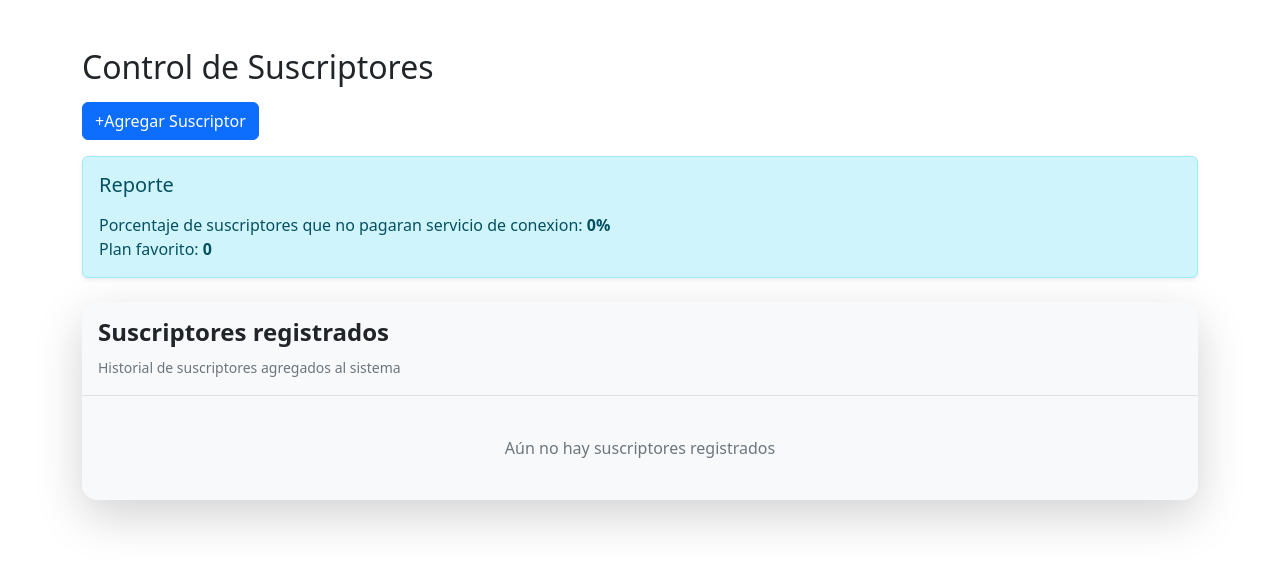
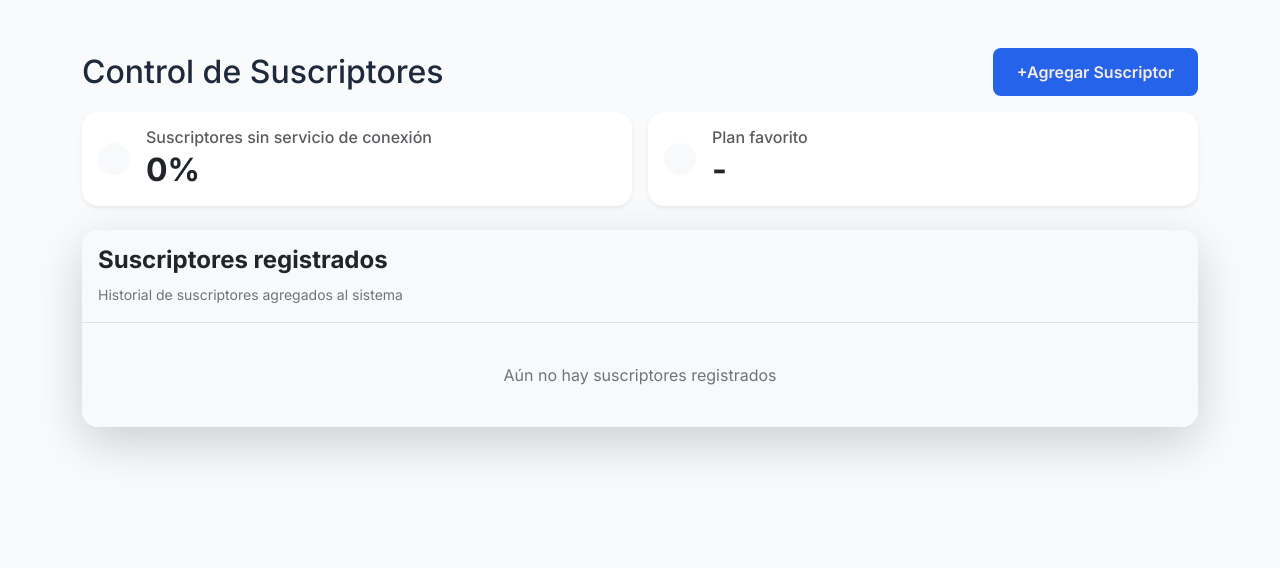
Before and after one commit to corvodi13/Ejercicio-5-Repositorio, a plain HTML site: page index.html in a window 1280 px wide. Drawn offline with nearby package versions, Linux system fonts and the light colour scheme.

Commit message:
Mejoras en la interfaz

```diff
--- a/index.html
+++ b/index.html
@@ -4,21 +4,97 @@
 <meta charset="UTF-8" />
 <meta name="viewport" content="width=device-width, initial-scale=1.0" />
 <title>Agencia de Netflix - Bootstrap</title>
+<link href="https://fonts.googleapis.com/css2?family=Inter:wght@300;400;500;600;700&display=swap" rel="stylesheet">
 <link href="https://cdn.jsdelivr.net/npm/bootstrap@5.3.0/dist/css/bootstrap.min.css" rel="stylesheet" />
 </head>
 <body>
+  <style>
+
+    :root {
+            --bg-light: #f8fafc;
+            --brand-dark: #0f172a;
+            --text-dark: #1e293b;
+            --brand-blue: #2563eb;
+            --border: #e2e8f0;
+
+    }
+
+    body {
+          background-color: var(--bg-light);
+          color: var(--text-dark);
+          font-family: 'Inter', sans-serif;
+    }
+
+    .btn-add {
+            background-color: var(--brand-blue);
+            color: rgb(245, 235, 235);
+            border: none;
+            border-radius: 8px;
+            padding: 0.75rem 1.5rem;
+            font-weight: 600;
+            transition: 0.2s ease;
+    }
+
+    .btn-add:hover {
+    background-color: #1e40af;
+    color: white;
+}
+
+    .form-control, .form-select {
+            border: 1px solid var(--border);
+            border-radius: 8px;
+            padding: 0.7rem;
+            font-size: 0.95rem;
+        }
+
+  </style>
 <div id="app-bootstrap" class="container mt-5">
-    <h2 class="mb-3">Control de Suscriptores</h2>
 
-    <button type="button" class="btn btn-primary mb-3" id="body_btNuevoSuscriptor">+Agregar Suscriptor</button>
 
-    <div class="alert alert-info shadow-sm">
-<h5 class="mb-3">Reporte</h5>
+    <div class="d-flex justify-content-between align-items-center mb-3">
+    <h2 class="mb-0">Control de Suscriptores</h2>
+    <button type="button" class="btn btn-add" id="body_btNuevoSuscriptor">+Agregar Suscriptor</button>
+</div>
 
-    Porcentaje de suscriptores que no pagaran servicio de conexion: <span id="body_lblPorcentajeNoConexion" class="fw-bold">0%</span><br>
-    Plan favorito: <span id="body_lblPlanFavorito" class="fw-bold">0</span><br>
+    <div class="row g-3 mb-4">
+    <!-- Tarjeta: Porcentaje sin conexión -->
+    <div class="col-md-6">
+        <div class="card border-0 shadow-sm rounded-4 h-100">
+            <div class="card-body">
+                <div class="d-flex align-items-center">
+                    <div class="flex-shrink-0">
+                        <div class="bg-light rounded-circle p-3">
 
+                        </div>
+                    </div>
+                    <div class="flex-grow-1 ms-3">
+                        <h6 class="text-muted mb-1">Suscriptores sin servicio de conexión</h6>
+                        <h2 class="mb-0 fw-bold" id="body_lblPorcentajeNoConexion">0%</h2>
+                    </div>
+                </div>
+            </div>
+        </div>
     </div>
+
+    <!-- Tarjeta: Plan favorito -->
+    <div class="col-md-6">
+        <div class="card border-0 shadow-sm rounded-4 h-100">
+            <div class="card-body">
+                <div class="d-flex align-items-center">
+                    <div class="flex-shrink-0">
+                        <div class="bg-light rounded-circle p-3">
+
+                        </div>
+                    </div>
+                    <div class="flex-grow-1 ms-3">
+                        <h6 class="text-muted mb-1">Plan favorito</h6>
+                        <h2 class="mb-0 fw-bold" id="body_lblPlanFavorito">-</h2>
+                    </div>
+                </div>
+            </div>
+        </div>
+    </div>
+</div>
 
     <div class="mt-4">
     <div class="card border-0 shadow-lg rounded-4 overflow-hidden">
```
